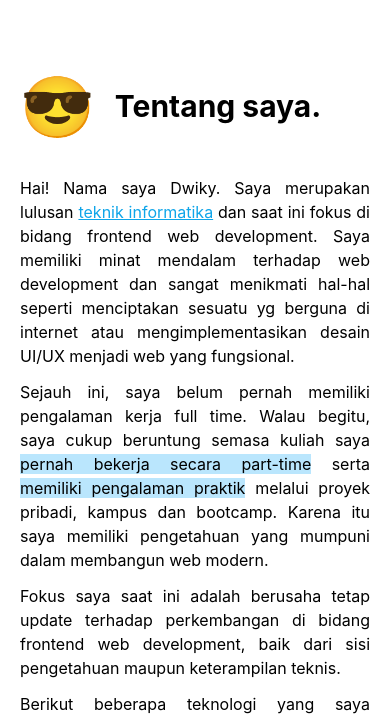
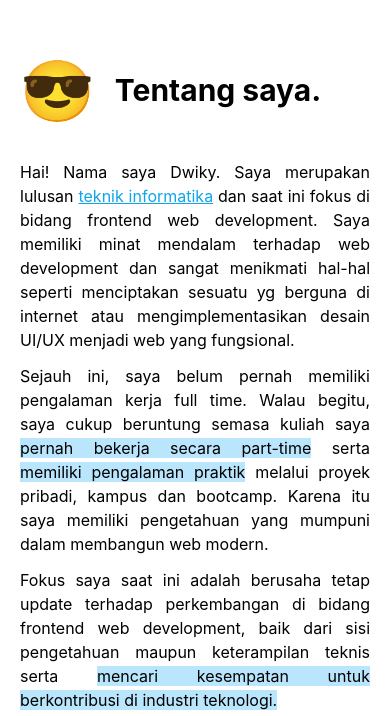
Before and after one commit to DwkLoki/portfolio-website, a React (Create React App) app: page / in a window 390 px wide. Shown: the part 912-1628 px from the top of the page. Built offline with nearby package versions, Linux system fonts and the light colour scheme.

Commit message:
update resume

```diff
--- a/src/App.js
+++ b/src/App.js
@@ -61,7 +61,7 @@ function App() {
             saya mampu mengkonversi desain yang rumit menjadi halaman web yang fungsional
           </h1>
           <div className={`my-10 transition-all duration-1000 ease-out transform delay-[1800ms] ${isLoad ? "opacity-100 translate-y-0" : "opacity-0 translate-y-16"}`}>
-            <a href='https://drive.google.com/file/d/16YAMedh2aRPEUuL2xUjxNyMeqOYQb8fn/view?usp=sharing' class="relative font-medium top-0 left-0 bg-yellow-200 py-3 px-10 border-2 border-black rounded-lg transition-all duration-300 before:absolute before:top-0 before:left-0 before:-z-[1] before:h-full before:w-full before:bg-black before:rounded-lg before:transition-all before:content-[''] hover:-top-1 hover:-left-1 before:hover:top-1 before:hover:left-1 before:hover:h-[46px] before:hover:w-[142px] before:duration-300">
+            <a href='https://drive.google.com/file/d/1NshiLNdJKJvtnlTODExLPTn1HyXH0d8e/view?usp=sharing' class="relative font-medium top-0 left-0 bg-yellow-200 py-3 px-10 border-2 border-black rounded-lg transition-all duration-300 before:absolute before:top-0 before:left-0 before:-z-[1] before:h-full before:w-full before:bg-black before:rounded-lg before:transition-all before:content-[''] hover:-top-1 hover:-left-1 before:hover:top-1 before:hover:left-1 before:hover:h-[46px] before:hover:w-[142px] before:duration-300">
               Resume
             </a>
           </div>
@@ -71,7 +71,7 @@ function App() {
         </div>
       </section>
 
-      <section ref={section2Ref} id='story' className='xl:mx-24 xl:mt-10 pt-16 mt-20 lg:mt-40 lg:mx-12 sm:mx-10 mx-5'>
+      <section ref={section2Ref} id='story' className='xl:mx-24 xl:mt-10 pt-16 mt-16 lg:mt-40 lg:mx-12 sm:mx-10 mx-5'>
         <div className={`flex items-center space-x-5 transition-all duration-1000 ease-out transform delay-500 ${section2Visible ? "opacity-100 translate-y-0" : "opacity-0 translate-y-16"}`}>
           <div className='md:text-8xl text-6xl'>
             😎
@@ -102,7 +102,7 @@ function App() {
               Karena itu saya memiliki pengetahuan yang mumpuni dalam membangun web modern.
             </p>
             <p>
-              Fokus saya saat ini adalah berusaha tetap update terhadap perkembangan di bidang frontend web development, baik dari sisi pengetahuan maupun keterampilan teknis.
+              Fokus saya saat ini adalah berusaha tetap update terhadap perkembangan di bidang frontend web development, baik dari sisi pengetahuan maupun keterampilan teknis serta <span className='bg-sky-200'>mencari kesempatan untuk berkontribusi di industri teknologi.</span>
             </p>
             <p>
               Berikut beberapa teknologi yang saya gunakan baru-baru ini:
```
